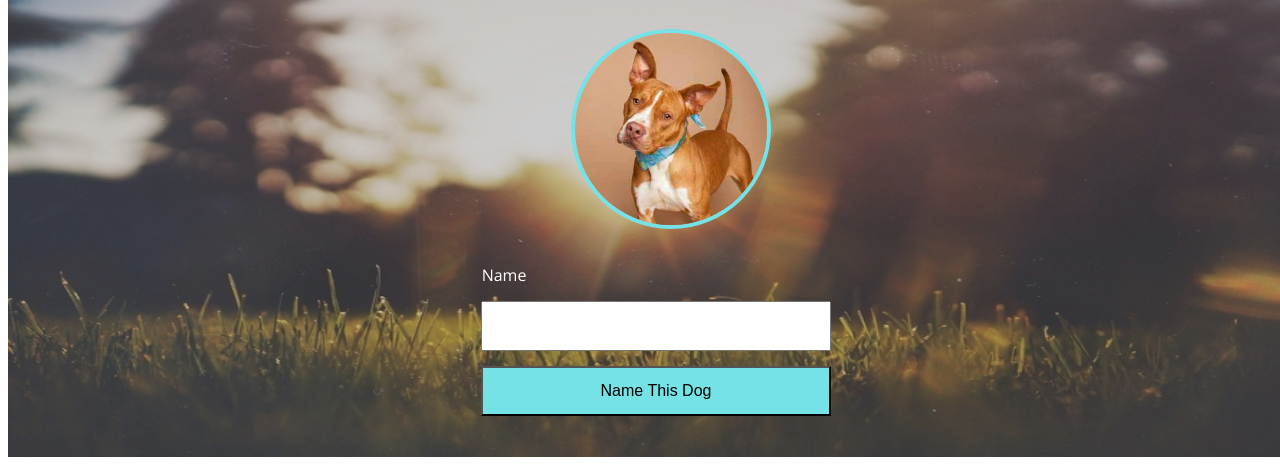
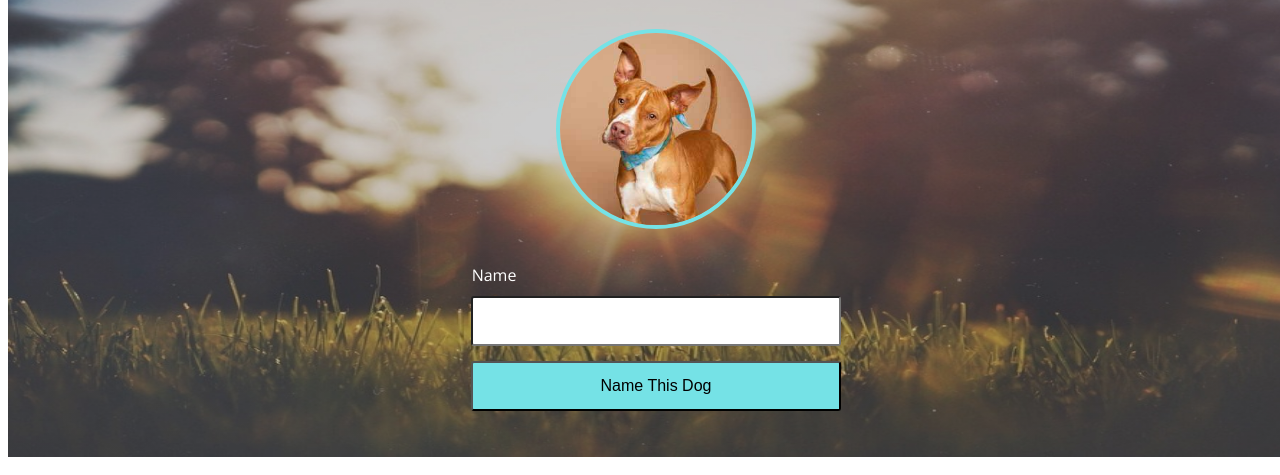
Before and after one commit to Edwardjackc/dog-party-2.0, a plain HTML site: page main.html in a window 1280 px wide. Shown: the part 166-641 px from the top of the page. Drawn offline with nearby package versions, Linux system fonts and the light colour scheme.

Commit message:
Add border radius to btns and inputs

```diff
--- a/styles.css
+++ b/styles.css
@@ -47,15 +47,20 @@ li {
 
 .btn__top{
   background-color:#75e2e6;
-  width:350px;
+  width:370px;
   height:50px;
   font-size:1em;
+  border-radius: 3px;
+
 }
 
 .name__input {
-  width:350px;
+  width:370px;
   height:50px;
-  margin:15px;
+  margin-bottom:15px;
+  margin-top:10px;
+  border-radius: 3px;
+
 }
 
 .btn__dogs {
@@ -64,6 +69,8 @@ li {
   height:50px;
   color:#ffffff;
   font-size:1em;
+  border-radius: 3px;
+
 }
 
 .top__section {
@@ -113,14 +120,9 @@ li {
   font-weight:bold;
 }
 
-.center__dog {
-  margin-left: 30px;
-}
-
 .input__label{
   color:#ffffff;
-  margin-right: 76%;
-
+  margin-right: 81%
 }
 
 .container__dog--left {
```
